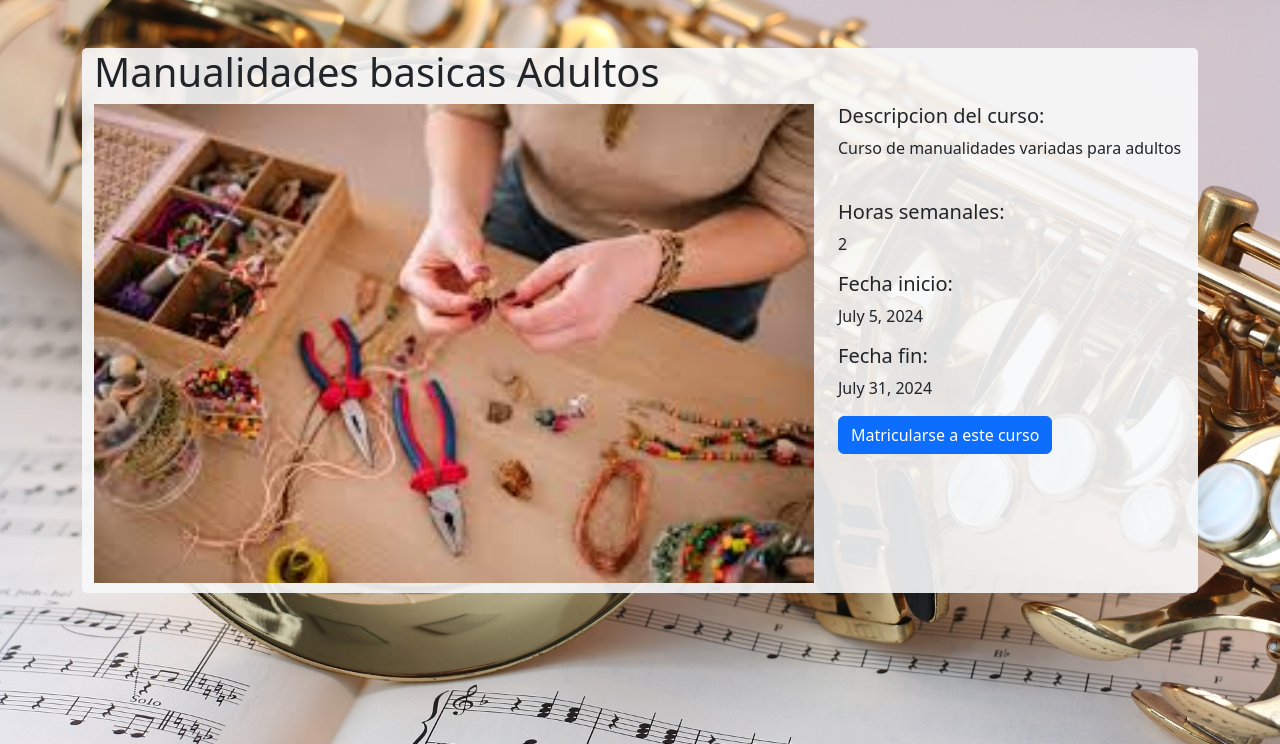
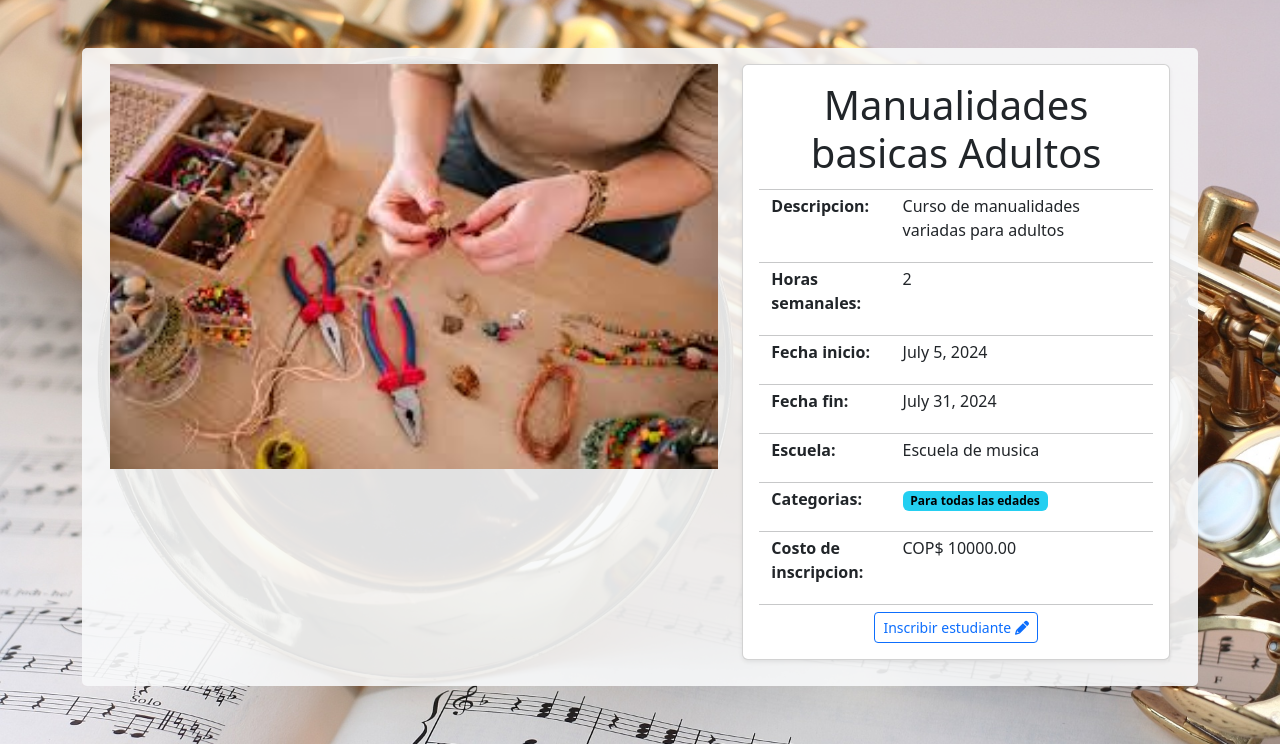
Before and after one commit to didieralz/web-casacultura, a Django app: page /cursos/1/ in a window 1280 px wide. Shown: the part 56-800 px from the top of the page. Run offline with Django 5.2, Linux system fonts and the light colour scheme; data comes from the database, SQL or seed files in the repository.

Commit message:
actualizado progress

```diff
--- a/cursos/templates/cursos/curso_detail.html
+++ b/cursos/templates/cursos/curso_detail.html
@@ -1,28 +1,70 @@
 {% extends "base.html" %}
 
 {% block page_content %}
-<h1>{{ Curso.nombre }}</h1>
-<div class="row">
-    <div class="col-md-8">
+<div class="row p-3">
+    <div class="col-md-7">
         {% if Curso.image %}
-            <img src="{{ Curso.image.url }}" width="100%">
+            <img src="{{ Curso.image.url }}" width="100%" style="object-fit:cover">
         {% endif %}
     </div>
-    <div class="col-md-4">
-        <h5>Descripcion del curso:</h5>
-        <p>{{ Curso.descripcion }}</p>
-        <br>
-        <h5>Horas semanales:</h5>
-        <p>{{ Curso.horas_semanales }}</p>
-        <h5>Fecha inicio:</h5>
-        <p>{{ Curso.fecha_inicio }}</p>
-        <h5>Fecha fin:</h5>
-        <p>{{ Curso.fecha_fin }}</p>
-        <div class="mt-auto">
-            <a href="{% url 'matricular' %}"
-            class="btn btn-primary btn-block">
-            Matricularse a este curso
-            </a>
+    <div class="col-md-5">
+        <div class="card h-100 shadow-sm">
+            <div class="card-body d-flex flex-column">
+                <div class="container-fluid" style="padding-bottom: 3px;">
+                    <div class="row">
+                        <h1 class="text-center" >{{ Curso.nombre }}</h1>
+                        <hr class="mt-1 mb-1"></hr>
+                    </div>
+                    <div class="row">
+                        <div class="col-sm-4"><p><b>Descripcion:</b></p></div>
+                        <div class="col-sm-8"><p>{{ Curso.descripcion }}</p></div>
+                        <hr class="mt-1 mb-1"></hr>
+                    </div>
+                    <div class="row">
+                        <div class="col-sm-4"><p><b>Horas semanales:</b></p></div>
+                        <div class="col-sm-8"><p>{{ Curso.horas_semanales }}</p></div>
+                        <hr class="mt-1 mb-1"></hr>
+                    </div>
+                    <div class="row">
+                        <div class="col-sm-4"><p><b>Fecha inicio:</b></p></div>
+                        <div class="col-sm-8"><p>{{ Curso.fecha_inicio }}</p></div>
+                        <hr class="mt-1 mb-1"></hr>
+                    </div>
+                    <div class="row">
+                        <div class="col-sm-4"><p><b>Fecha fin:</b></p></div>
+                        <div class="col-sm-8"><p>{{ Curso.fecha_fin }}</p></div>
+                        <hr class="mt-1 mb-1"></hr>
+                    </div>
+                    <div class="row">
+                        <div class="col-sm-4"><p><b>Escuela:</b></p></div>
+                        <div class="col-sm-8"><p>{{ Curso.escuela }}</p></div>
+                        <hr class="mt-1 mb-1"></hr>
+                    </div>
+                    <div class="row">
+                        <div class="col-sm-4"><p><b>Categorias:</b></p></div>
+                        <div class="col-sm-8">
+                            {% for categoria in Curso.categorias.all %}
+                                <span class="badge text-bg-info" title="{{ categoria.descripcion }}" >{{categoria.nombre }}</span>
+                            {% endfor %}
+                        </div>
+                        <hr class="mt-1 mb-1"></hr>
+                    </div>
+                    <div class="row">
+                        <div class="col-sm-4"><p><b>Costo de inscripcion:</b></p></div>
+                        <div class="col-sm-8"><p>COP$ {{ Curso.precio }}</p></div>
+                        <hr class="mt-1 mb-1"></hr>
+                    </div>
+                </div>
+                <div class="mt-auto text-center">
+                    <div class="mt-auto">
+                        <a href="{% url 'matricular' %}"
+                        class="btn btn-outline-primary btn-sm">
+                        Inscribir estudiante <i class="fa-solid fa-pencil"></i>
+                        </a>
+                    </div>
+                </div>
+
+            </div>
         </div>
     </div>
 </div>
```
Also changed, not shown: progess.md (+5 -4 lines).
